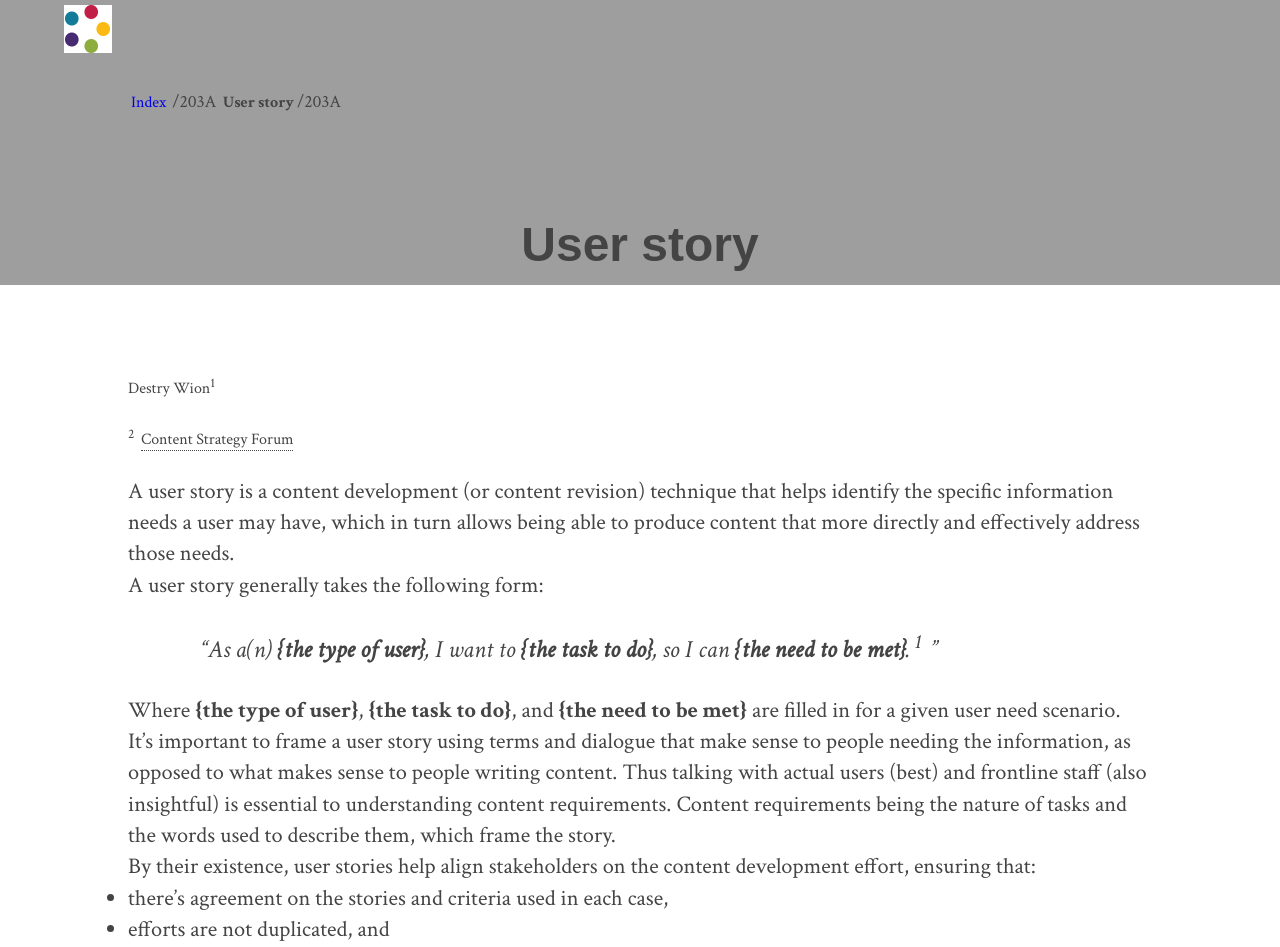
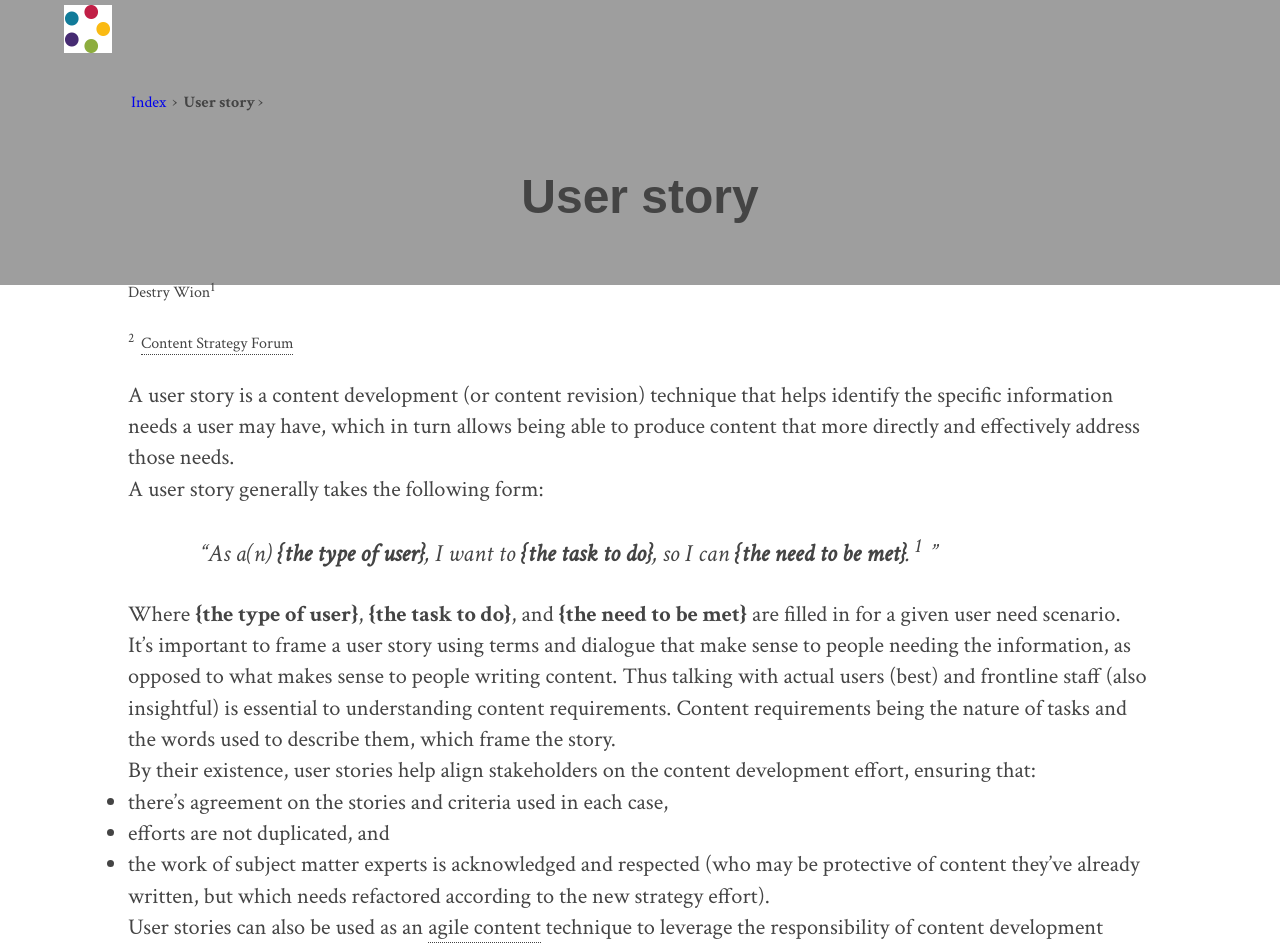
Before and after one commit to content-strategy-forum/csf-glossary, a Jekyll site: the page built from user-story.md, in a window 1280 px wide. Shown: the top 947 px of the page. Built offline with Jekyll 4.4.1, drawn with Linux system fonts in a browser that asks for light colours; some web fonts are replaced.

Commit message:
last child, first devil

```diff
--- a/assets/main.css
+++ b/assets/main.css
@@ -77,11 +77,20 @@
 	color: #555;
 }
 
+/* ---------------
+   MAIN CONTENT
+------------------ */
+
+.container {
+	width: 80%;
+	margin: 0 auto;
+}
+
 /* nav.breadcrumb */
 
 .breadcrumb li:after {
 	font-size: 1.1rem;
-	content: "/203A";
+	content: "\203A";
 	margin-left: 3px;
 	margin-right: 3px;
 }
@@ -91,19 +100,15 @@
 	padding: 0 3px;
 }
 
+/* Summary and Contributors */
 
-/* ---------------
-   MAIN CONTENT
------------------- */
-
-.container {
-	width: 80%;
-	margin: 0 auto;
-}
 
 .summary,
 .contributors,
 .authors { margin-bottom: 1.5em; }
+
+.authors li:after { content: ","; }
+.authors li:last-child:after { content: ""; }
 
 
 /* Article links */
@@ -185,7 +190,8 @@
 */
 
 h1.term-title {
-  margin: 2em 0;
+  margin-top: 1em;
+	margin-bottom: 1em;
 	text-align: center;
 }
 
```
